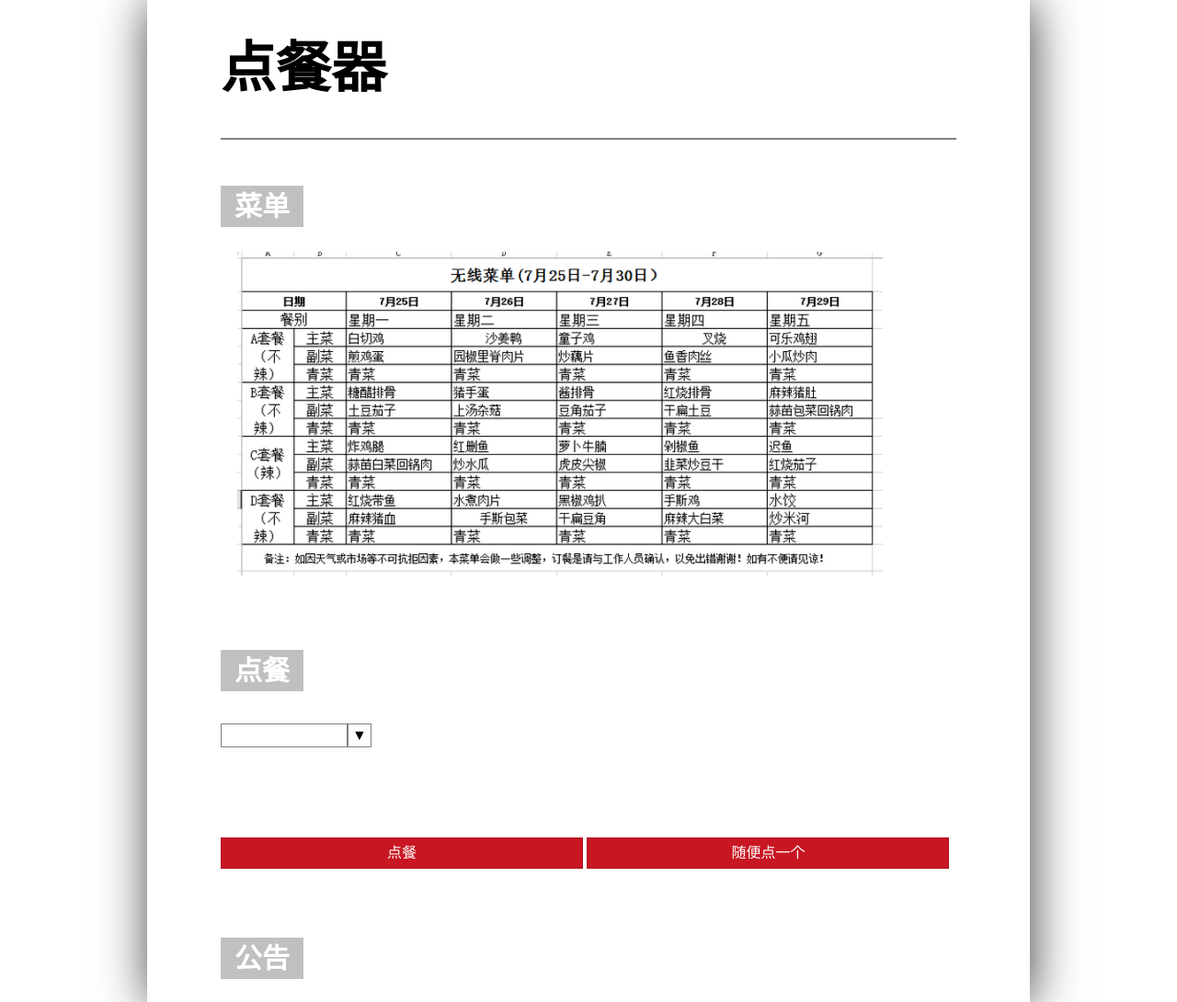
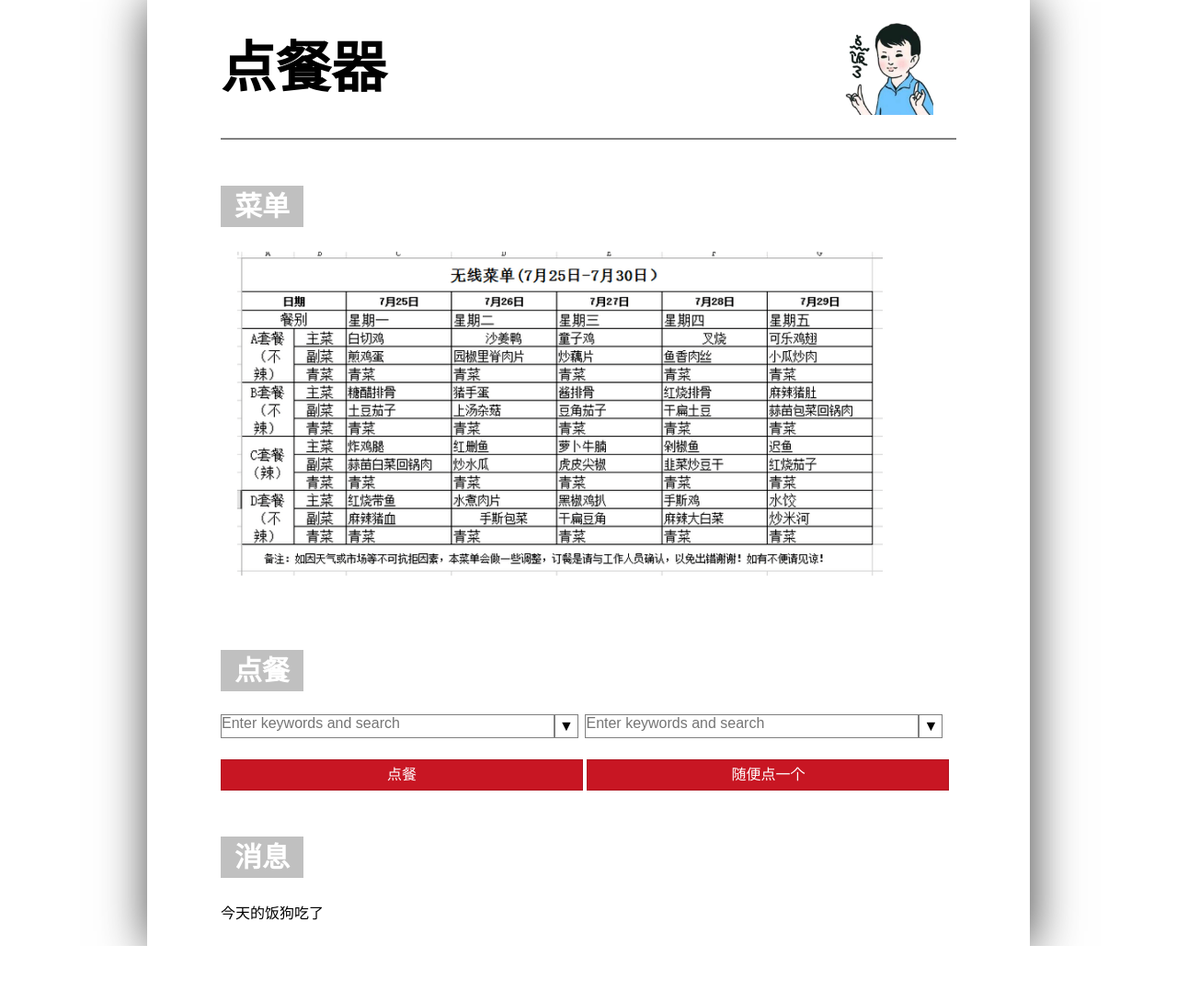
Before and after one commit to Yangholmes/orderMeal, a PHP site: page / in a window 1280 px wide. Shown: the whole page at 92% size. After the commit the page ends 1029 px from the top, so only its background shows below. Run offline with PHP 8.4, Linux system fonts and the light colour scheme.

Commit message:
improve ordermeal panel~

```diff
--- a/index.css
+++ b/index.css
@@ -23,11 +23,24 @@ header{
 	border-bottom: solid 2px gray;
 	line-height: 150px;
 }
+header h1#order-title{
+	display: inline-block;
+}
+header div#funny-pic{
+	width: auto; height: auto;
+	display: inline-block;
+	float: right;
+	margin: 25px 25px 0 0;
+}
+header #funny-pic img{
+	height: 100px;
+}
 
 .district{
 	margin-top: 50px;
 }
-.district *{
+.district > *,
+#order-form > *{
     margin-bottom: 25px;
 }
 .ancher{
--- a/index.html
+++ b/index.html
@@ -12,7 +12,7 @@
 		<!-- header start -->
 		<header>
 			<h1 id="order-title">点餐器</h1>
-			<div class="" id="funny-pic"><img src=""></div>
+			<div class="" id="funny-pic"><img src="点餐小配图.jpg"></div>
 		</header>
 		<!-- header end -->
 
@@ -49,8 +49,12 @@
 			<!-- order end -->
 
 			<div class="district" id="bulletin-board">
-				<h2 class="ancher">公告</h2>
+				<h2 class="ancher">消息</h2>
+				<div id="board">今天的饭狗吃了</div>
+				<div id="broadcast"></div>
 			</div>
+		</main>
+		<!-- mian end -->
 
 		<script type="text/javascript" src="yangLib/yangSelect.js"></script>
 		<script type="text/javascript" src="index.js"></script>
--- a/index.js
+++ b/index.js
@@ -6,12 +6,13 @@ function init(){
 }
 
 function generateYangCtrl(){
-	var nameOptions = {value: ["null"], textContent: ["no data"]},
-		mealOptions = {value: [], textContent: ["no data"]},
-		nameSelect = new yangSelectInput( 'name', nameOptions ),
-		mealSelect = new yangSelectInput( 'meal', mealOptions );
+	var nameOptions = {value: ["0"], textContent: ["某某某"]},
+		mealOptions = {value: ['A', 'B', 'C', 'D'], textContent: ['A', 'B', 'C', 'D']};
 
-	nameSelect.insert(document.getElementById('name'));
+	var nameSelect = new yangSelectInput( 'name', nameOptions );
+	nameSelect.width = '93%'; nameSelect.insert(document.getElementById('name'));
+	var mealSelect = new yangSelectInput( 'meal', mealOptions );
+	mealSelect.width = '93%'; mealSelect.insert(document.getElementById('meal'));
 }
 
 
--- a/yangLib/test.js
+++ b/yangLib/test.js
@@ -8,7 +8,9 @@
 var options={	value:['1一','1二','1三', '1111', '11112', '11113'],
 				textContent:['1一','1二','1三', '1111', '1112', '11113']};
 var select = new yangSelectInput( 'mySelect', options );
-select.insert(document.getElementsByTagName('body')[0]);
+select.insert(document.getElementsByClassName('test')[0]);
+select.width = '16em';
+select.placeholder = '输入关键字查询';
 // document.getElementsByTagName('body')[0].appendChild(select.self);
 
 
--- a/yangLib/yangSelect.js
+++ b/yangLib/yangSelect.js
@@ -20,10 +20,9 @@ yangSelectInput.prototype = {
 	value: [], //the value of options. value 属性规定在表单被提交时被发送到服务器的值
 	textContent: [], //display values in <li>. textContent 属性用来显示
 
-	html: 	'<div id="{yang-select-id}" class="yang-select">' +
-				'<div id="{yang-select-id}-layout" class="yang-select-layout">' +
+	html: 		'<div id="{yang-select-id}-layout" class="yang-select-layout">' +
 					'<div id="{yang-select-id}-text-border" class="yang-select-text-border">' +
-						'<input type="text" id="{yang-select-id}-text" class="yang-select-text">' +
+						'<input type="text" id="{yang-select-id}-text" class="yang-select-text" placeholder="Enter keywords and search">' +
 					'</div>' +
 					'<div id="{yang-select-id}-button" class="yang-select-button">' +
 						'<label for="{yang-select-id}-button-bind">▼</label>' +
@@ -34,21 +33,20 @@ yangSelectInput.prototype = {
 					'<ul>' +
 					'</ul>' +
 				'</div>' +
-				'<select id="{yang-select-id}-select" class="yang-select-select" name="{yang-select-name}"></select>' +
-			'</div>',
+				'<select id="{yang-select-id}-select" class="yang-select-select" name="{yang-select-name}"></select>',
 
 	style: {
-				'yang-select-layout': 'width: 11em; height: 1.5em; font-family: "Microsoft YaHei"',
-					'yang-select': 'height: 1.5em; font-family: "Microsoft YaHei"',
-						'yang-select-text-border': 'width: 8.5em; height: 1.5em; border: solid 1px gray; display: inline-block;',
+				'yang-select': 'width: 200px; height: 1.5em; font-family: "Microsoft YaHei"',
+					'yang-select-layout': 'width: 100%; height: 1.5em; font-family: "Microsoft YaHei"',
+							'yang-select-text-border': 'width: 99%; height: 1.5em; border: solid 1px gray; display: inline-block;',
 								'yang-select-text': '	width: 100%; border: none; font-size: 1em; padding: 0;',
 							'yang-select-button':  'width: 1.5em; height: 1.5em; display: inline-block; position: absolute; text-align: center; border: solid 1px gray;',
 								'yang-select-button input[type="button"]': 'visibility: hidden; font-family: "Microsoft YaHei"',
 								'yang-select-button label': 'cursor: pointer; display: inline-block; width: 1.5em; height: 1.5em; line-height: 1.5em;',
 								'yang-select-button label:hover': 'background-color: gray;',
-					'yang-select-option': 'width: 10em; height: auto; position: absolute; background-color: white;',
+						'yang-select-option': 'width: 100%; height: auto; max-height: 10em; position: relative; background-color: white; overflow-y: auto',
 							'yang-select-option ul': 'list-style: none; padding: 0; margin: 0;',
-						'yang-select-option li:hover': 'width: 10em; background-color: gray; cursor: pointer;',
+							'yang-select-option li:hover': 'width: 100%; background-color: gray; cursor: pointer;',
 						'yang-select-select': 'visibility: hidden; margin: 0; position: absolute;',
 			},
 
@@ -83,7 +81,7 @@ yangSelectInput.prototype = {
 		that.html = that._replace(that.html, '{yang-select-name}', that.name); //set name
 		that._instanceId(); //generate an id
 		that.html = that._replace(that.html, '{yang-select-id}', that.id); //set id
-		newSelect.id = this.id; newSelect.className = 'yang-img-input'; //set property id and class
+		newSelect.id = this.id; newSelect.className = 'yang-select'; //set property id and class
 		newSelect.innerHTML = that.html; //insert html into new div
 		that.self = newSelect; //set self object
 	},
@@ -142,7 +140,7 @@ yangSelectInput.prototype = {
 			}
 
 			optionUl.innerHTML = liHTML;
-			option.style.border = 'solid 2px gray';
+			option.style.border = 'solid 1px gray';
 			for(var i=0;i<optionLi.length;i++){
 				optionLi[i].addEventListener('click', pick, false);
 				optionLi[i].addEventListener('mouseenter', keep, false);
@@ -151,17 +149,17 @@ yangSelectInput.prototype = {
 		}
 
 		function leave(e){
-			if(!stillIn){
+			if(!that.stillIn){
 				optionUl.innerHTML = null;
 				option.style.border = '';
 			}
 		}
 
 		function keep(e){
-			stillIn = true;
+			that.stillIn = true;
 		}
 		function release(e){
-			stillIn = false;
+			that.stillIn = false;
 		}
 
 		function pick(e){
@@ -172,7 +170,7 @@ yangSelectInput.prototype = {
 			textInput.value = liTextContent;
 
 			optionUl.innerHTML = null;
-			stillIn = false;
+			that.stillIn = false;
 			option.style.border = '';
 		}
 	},
@@ -192,6 +190,24 @@ yangSelectInput.prototype = {
 		}
 		return this;
 	},
+
+	/**
+	 * css setter getter
+	 */
+	set width(value){
+		this.self.style.width = value;
+	},
+	get width(){
+		return this.self.width;
+	},
+
+	set placeholder(text){
+		this.self.getElementsByClassName('yang-select-text')[0].placeholder = text;
+	},
+	get placeholder(){
+		return this.self.getElementsByClassName('yang-select-text')[0].placeholder;
+	},
+
 
 	/**
 	 * value 属性规定在表单被提交时被发送到服务器的值
```
Also changed, not shown: 点餐小配图.jpg (added). Lines whose indentation alone changed are shown as unchanged.
